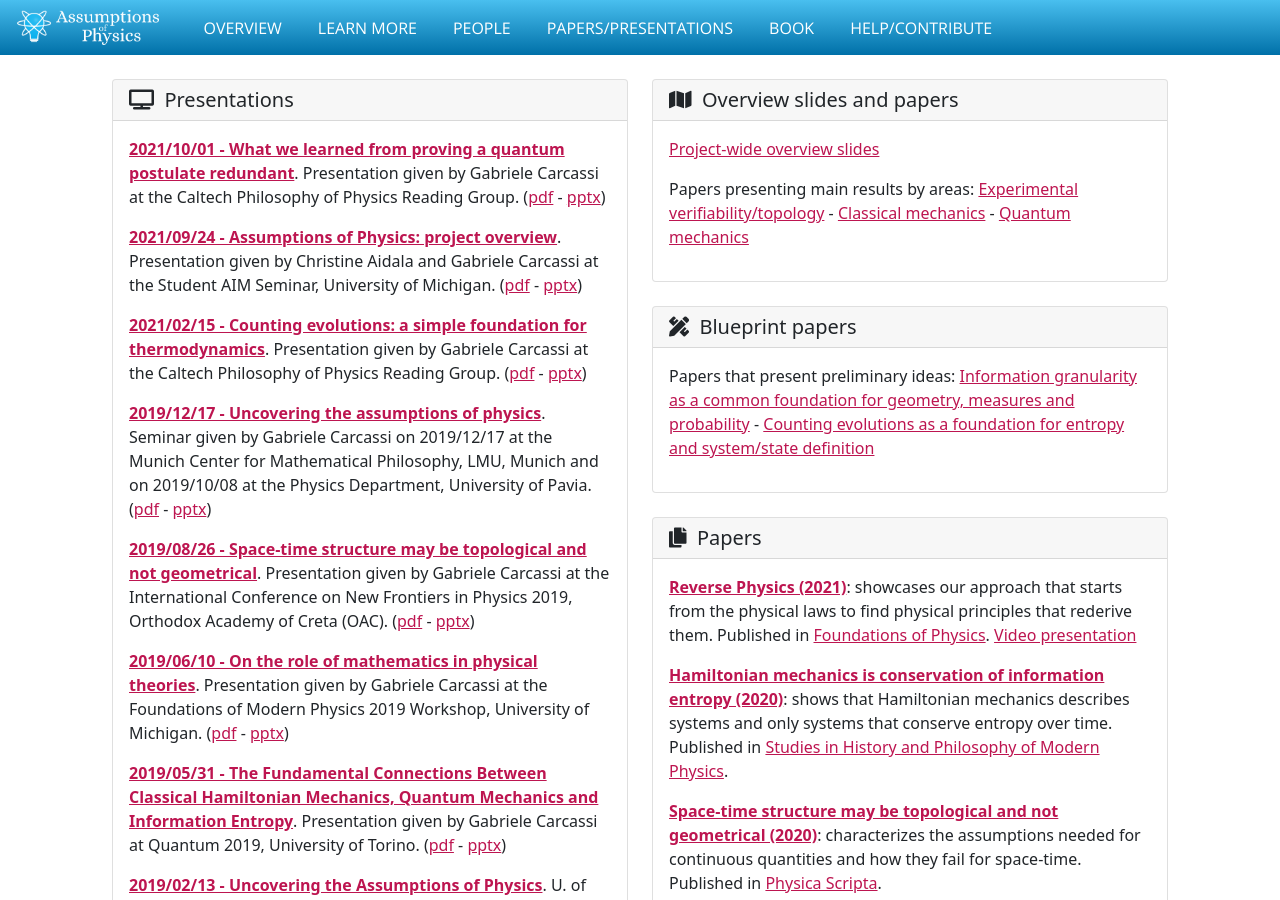
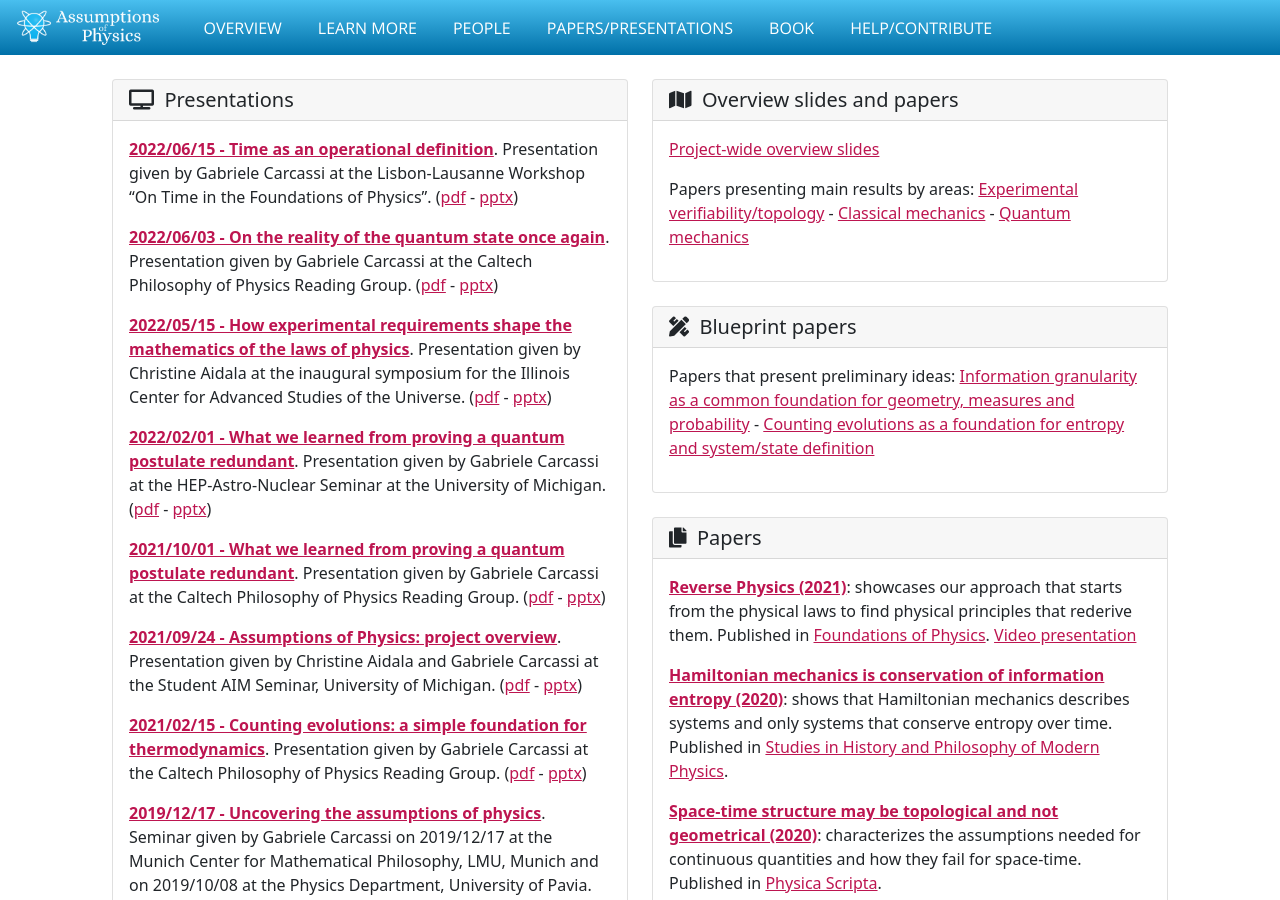
Before and after one commit to assumptionsofphysics/assumptionsofphysics.github.io, a Jekyll site: the page built from papers.html, in a window 1280 px wide and 900 px high. Built offline with Jekyll 4.4.1, drawn with Linux system fonts in a browser that asks for light colours; nearby versions of some CDN libraries; some web fonts are replaced.

Commit message:
Adding latest presentations

```diff
--- a/papers.html
+++ b/papers.html
@@ -9,6 +9,18 @@ title: Papers and presentations
                 <h5 class="card-header"><i class="fas fa-tv"></i>&nbsp; Presentations</h5>
                 <div class="card-body">
 
+                    <p><b><a href="20220615-TimeWorkshop.pdf">2022/06/15 - Time as an operational definition</a></b>.
+                        Presentation given by Gabriele Carcassi at the Lisbon-Lausanne Workshop “On Time in the Foundations of Physics”.
+                        (<a href="20220615-TimeWorkshop.pdf">pdf</a> - <a href="20220615-TimeWorkshop.pptx">pptx</a>)</p>
+                    <p><b><a href="20220603-CaltechHS.pdf">2022/06/03 - On the reality of the quantum state once again</a></b>.
+                        Presentation given by Gabriele Carcassi at the Caltech Philosophy of Physics Reading Group.
+                        (<a href="20220603-CaltechHS.pdf">pdf</a> - <a href="20220603-CaltechHS.pptx">pptx</a>)</p>
+                    <p><b><a href="20220515-ICASU.pdf">2022/05/15 - How experimental requirements shape the mathematics of the laws of physics</a></b>.
+                        Presentation given by Christine Aidala at the inaugural symposium for the Illinois Center for Advanced Studies of the Universe.
+                        (<a href="20220515-ICASU.pdf">pdf</a> - <a href="20220515-ICASU.pptx">pptx</a>)</p>
+                    <p><b><a href="20220201-UmichPostulate.pdf">2022/02/01 - What we learned from proving a quantum postulate redundant</a></b>.
+                        Presentation given by Gabriele Carcassi at the HEP-Astro-Nuclear Seminar at the University of Michigan.
+                        (<a href="20220201-UmichPostulate.pdf">pdf</a> - <a href="20220201-UmichPostulate.pptx">pptx</a>)</p>
                     <p><b><a href="20211001-CaltechPostulate.pdf">2021/10/01 - What we learned from proving a quantum postulate redundant</a></b>.
                         Presentation given by Gabriele Carcassi at the Caltech Philosophy of Physics Reading Group.
                         (<a href="20211001-CaltechPostulate.pdf">pdf</a> - <a href="20211001-CaltechPostulate.pptx">pptx</a>)</p>
```
Also changed, not shown: 6 other files.
